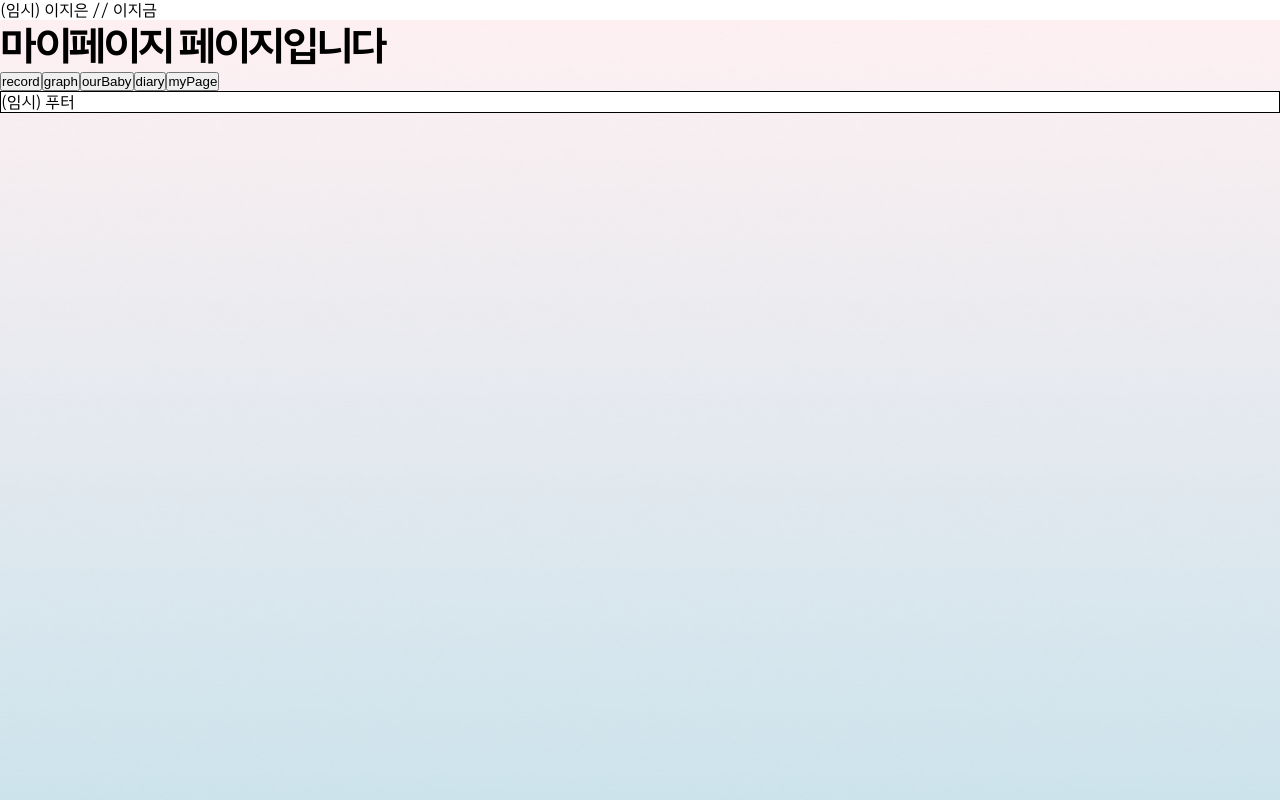
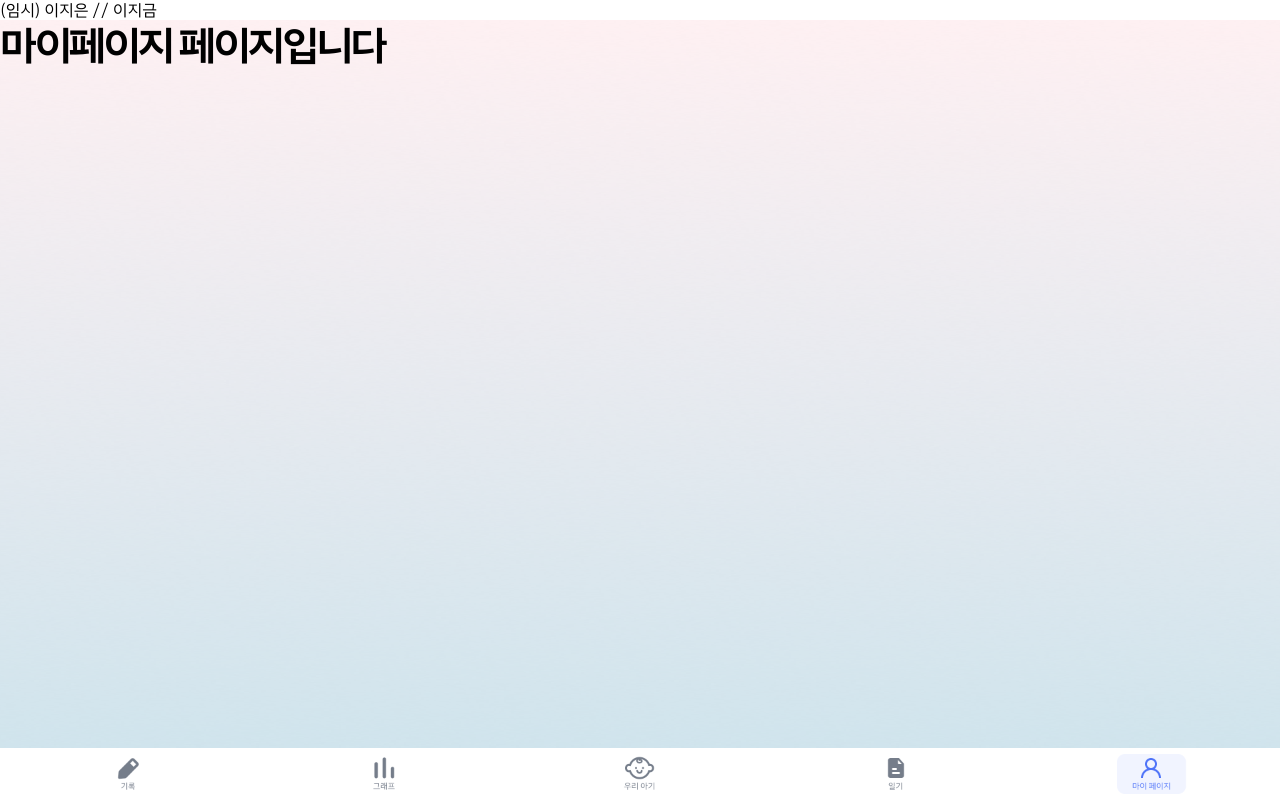
Before and after one commit to yunsbob/Sonagi, a React (Create React App) app in the folder frontend-web/: page /main/myPage in a window 1280 px wide. Built offline with nearby package versions, Linux system fonts and the light colour scheme.

Commit message:
[S09P12B207-254] feat : TabBar 완성

```diff
--- /dev/null
+++ b/frontend-web/src/components/organisms/TabBar/TabBar.style.ts
@@ -0,0 +1,11 @@
+import styled from 'styled-components';
+
+export const StyledTabBar = styled.nav`
+  display: flex;
+  justify-content: space-around;
+  align-items: center;
+  background-color: white;
+  position: fixed;
+  bottom: 0;
+  width: 100%;
+`;
--- a/frontend-web/src/components/organisms/TabBar/TabBar.tsx
+++ b/frontend-web/src/components/organisms/TabBar/TabBar.tsx
@@ -1,23 +1,44 @@
-// import { Image } from '@/components/atoms/Image/Image';
-import { useNavigate } from 'react-router-dom';
+import { Image } from '@/components/atoms/Image/Image';
+import { useNavigate, useLocation } from 'react-router-dom';
 import { PATH } from '@/constants/path';
+import { StyledTabBar } from './TabBar.style';
+
+// 탭바 비활성화 이미지
+import tabBarRecordGrey from '@/assets/images/tabbar-record-grey.png';
+import tabBarDiaryGrey from '@/assets/images/tabbar-diary-grey.png';
+import tabBarGraphGrey from '@/assets/images/tabbar-graph-grey.png';
+import tabBarMyPageGrey from '@/assets/images/tabbar-mypage-grey.png';
+import tabBarOurBabyGrey from '@/assets/images/tabbar-ourbaby-grey.png';
+// 탭바 활성화 이미지
+import tabBarRecordBlue from '@/assets/images/tabbar-record-blue.png';
+import tabBarDiaryBlue from '@/assets/images/tabbar-diary-blue.png';
+import tabBarGraphBlue from '@/assets/images/tabbar-graph-blue.png';
+import tabBarMyPageBlue from '@/assets/images/tabbar-mypage-blue.png';
+import tabBarOurBabyBlue from '@/assets/images/tabbar-ourbaby-blue.png';
+
+const tabBarInfo = [
+  { src: [tabBarRecordGrey, tabBarRecordBlue], path: PATH.MAIN },
+  { src: [tabBarGraphGrey, tabBarGraphBlue], path: PATH.GRAPH },
+  { src: [tabBarOurBabyGrey, tabBarOurBabyBlue], path: PATH.OURBABY },
+  { src: [tabBarDiaryGrey, tabBarDiaryBlue], path: PATH.DIARY },
+  { src: [tabBarMyPageGrey, tabBarMyPageBlue], path: PATH.MYPAGE },
+];
 
 export default function TabBar() {
   const navigate = useNavigate();
-
-  const goToMain = () => navigate('/main');
-  const goToGraph = () => navigate('/main/graph');
-  const goToOurBaby = () => navigate('/main/ourBaby');
-  const goToDiary = () => navigate('/main/diary');
-  const goToMyPage = () => navigate('/main/myPage');
+  const location = useLocation();
 
   return (
-    <nav>
-      <button onClick={goToMain}>record</button>
-      <button onClick={goToGraph}>graph</button>
-      <button onClick={goToOurBaby}>ourBaby</button>
-      <button onClick={goToDiary}>diary</button>
-      <button onClick={goToMyPage}>myPage</button>
-    </nav>
+    <StyledTabBar>
+      {tabBarInfo.map(({ src, path }) => (
+        <Image
+          key={path}
+          src={location.pathname === path ? src[1] : src[0]}
+          onClick={() => navigate(path)}
+          height={52}
+          unit="px"
+        />
+      ))}
+    </StyledTabBar>
   );
 }
--- a/frontend-web/src/constants/path.ts
+++ b/frontend-web/src/constants/path.ts
@@ -4,6 +4,10 @@ const PATH = {
   LOGIN: '/logIn',
   SIGNIN: '/signIn',
   MAIN: '/main',
+  GRAPH: '/main/graph',
+  OURBABY: '/main/ourBaby',
+  DIARY: '/main/diary',
+  MYPAGE: '/main/myPage',
 } as const;
 
 export { PATH };
--- a/frontend-web/src/pages/MainPage/MainPage.tsx
+++ b/frontend-web/src/pages/MainPage/MainPage.tsx
@@ -14,9 +14,6 @@ const MainPage = () => {
       </div>
       <Outlet />
       <TabBar />
-      <div style={{ backgroundColor: 'white' }}>
-        <footer style={{ border: '1px solid black' }}> (임시) 푸터 </footer>
-      </div>
     </Background>
   );
 };
```
